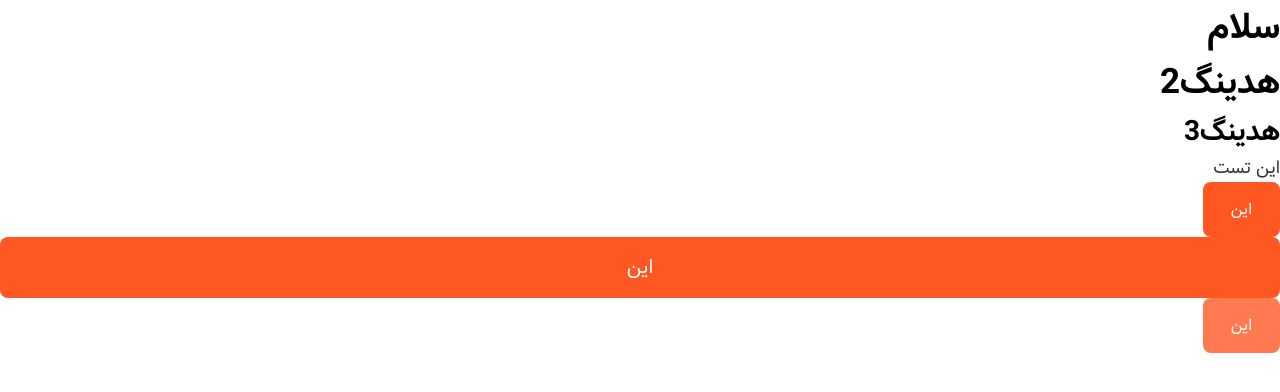
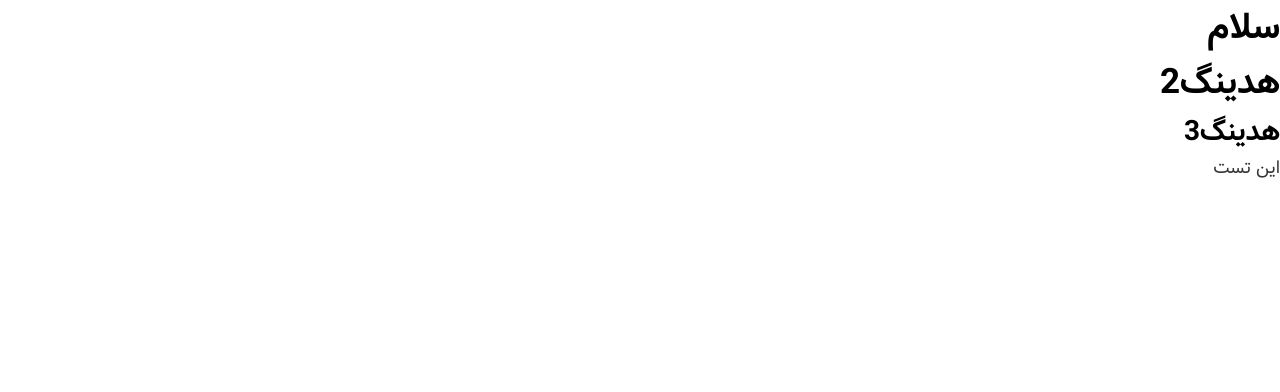
Before and after one commit to behzadiv/Tapsi-, a plain HTML site: page index.html in a window 1280 px wide. Drawn offline with Linux system fonts and the light colour scheme; files whose address does not match are found by name.

Commit message:
seperate buttons and put it in a html file

```diff
--- a/index.html
+++ b/index.html
@@ -13,9 +13,6 @@
     <h2>هدینگ2</h2>
     <h3>هدینگ3</h3>
     <p>این تست </p>
-    <button class="btn btn--primary">این </button>
-    <button class="btn btn--primary btn--block">این </button>
-    <button class="btn btn--primary btn--secondary">این </button>
 
   </body>
 </html>
```
Also changed, not shown: button.html (added, +3 -0 lines).
